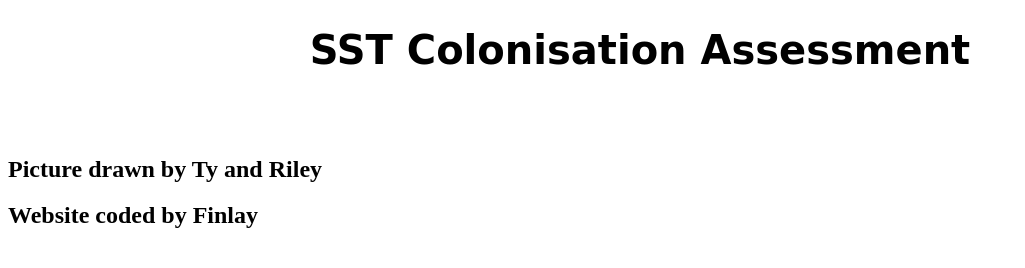
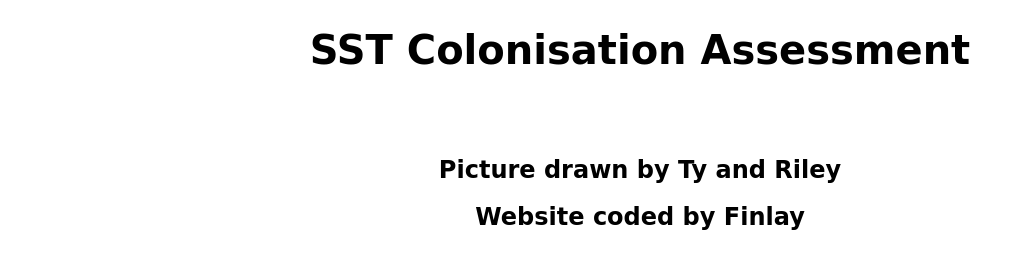
Before and after one commit to demonpie0369/sst-final-assessment, a plain HTML site: page index.html in a window 1280 px wide. Shown: the whole page, without its empty margins (0-1025 px from the left). Drawn offline with Linux system fonts and the light colour scheme.

Commit message:
Update styles.css

```diff
--- a/styles.css
+++ b/styles.css
@@ -3,3 +3,8 @@ h1 {
   font-family: "Brush Script MT", cursive;
   font-size: 40px;
 }
+
+h2 {
+  text-align: center;
+  font-family: "Brush Script MT", cursive;
+}
```
